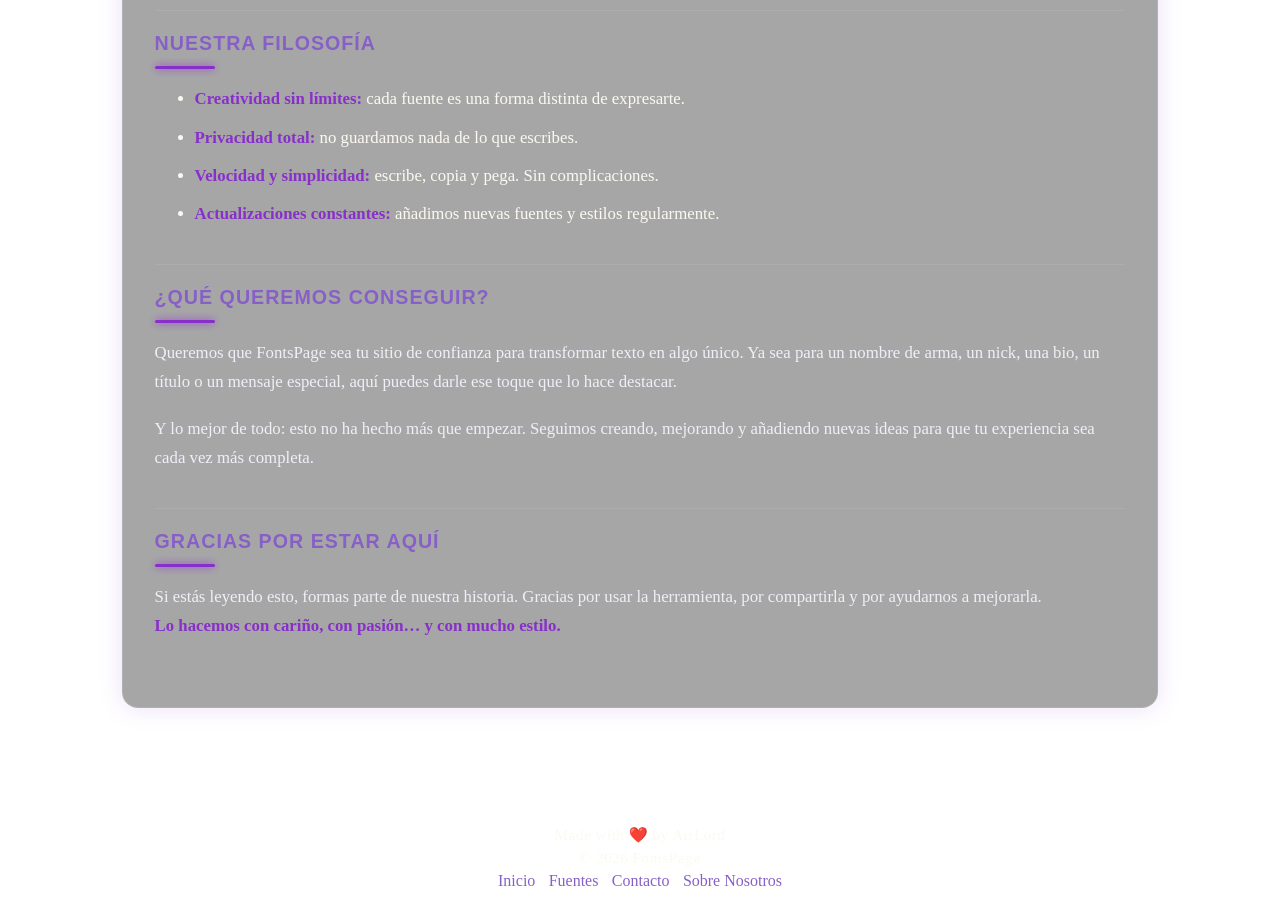
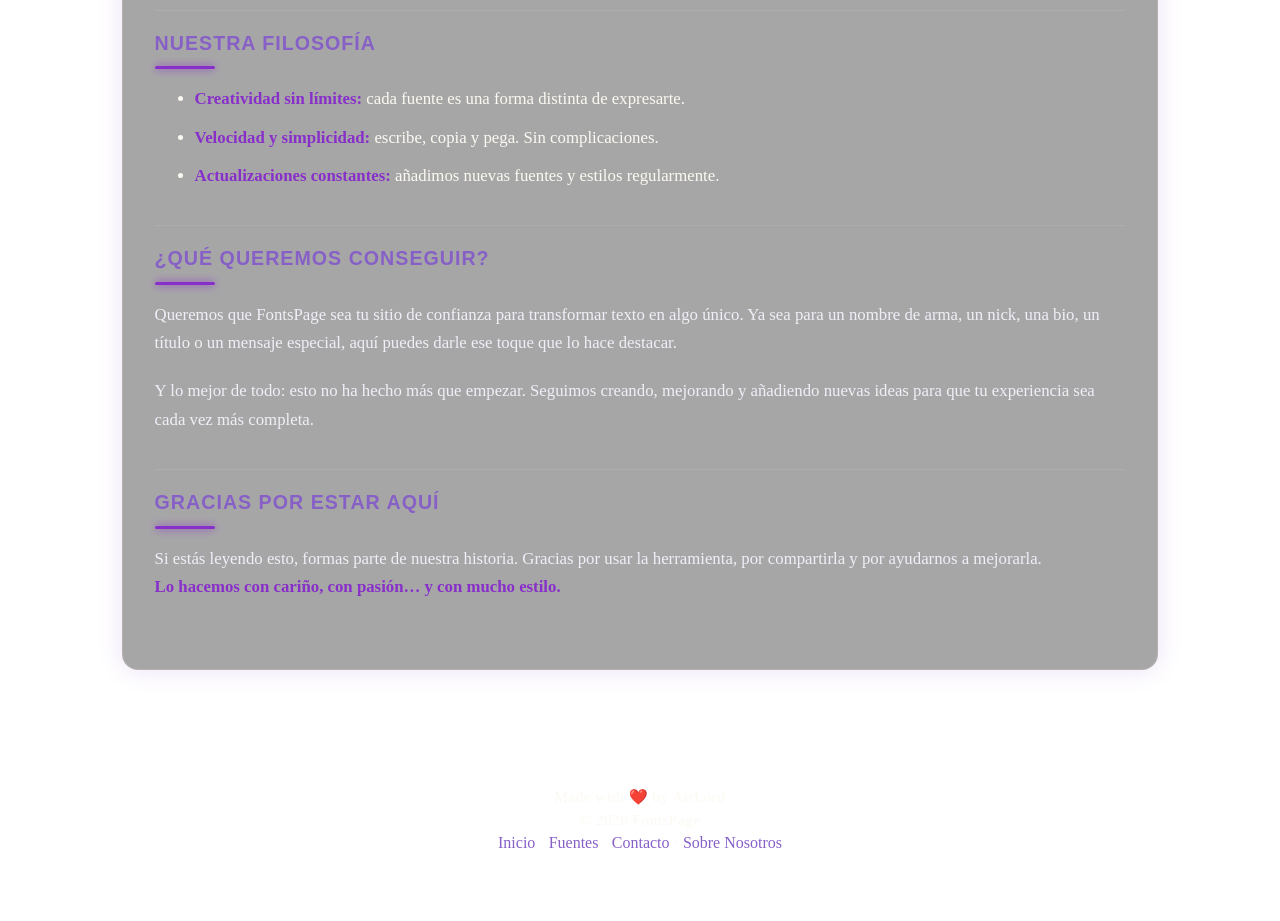
Before and after one commit to AirLord56/Fontspage, a plain HTML site: page html/about.html in a window 1280 px wide. Shown: the part 920-1841 px from the top of the page. Drawn offline with Linux system fonts and the light colour scheme; a script that the page names is missing.

Commit message:
Remove privacy statement from about page

```diff
--- a/html/about.html
+++ b/html/about.html
@@ -68,7 +68,6 @@
 
             <ul>
                 <li><strong>Creatividad sin límites:</strong> cada fuente es una forma distinta de expresarte.</li>
-                <li><strong>Privacidad total:</strong> no guardamos nada de lo que escribes.</li>
                 <li><strong>Velocidad y simplicidad:</strong> escribe, copia y pega. Sin complicaciones.</li>
                 <li><strong>Actualizaciones constantes:</strong> añadimos nuevas fuentes y estilos regularmente.</li>
             </ul>
```
